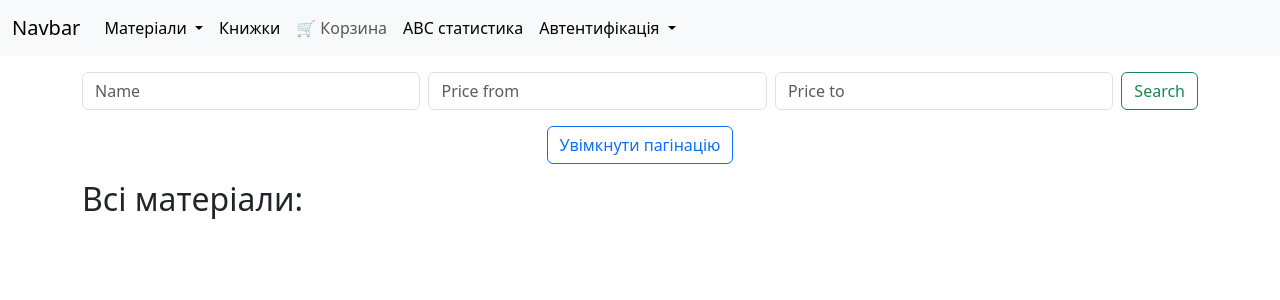
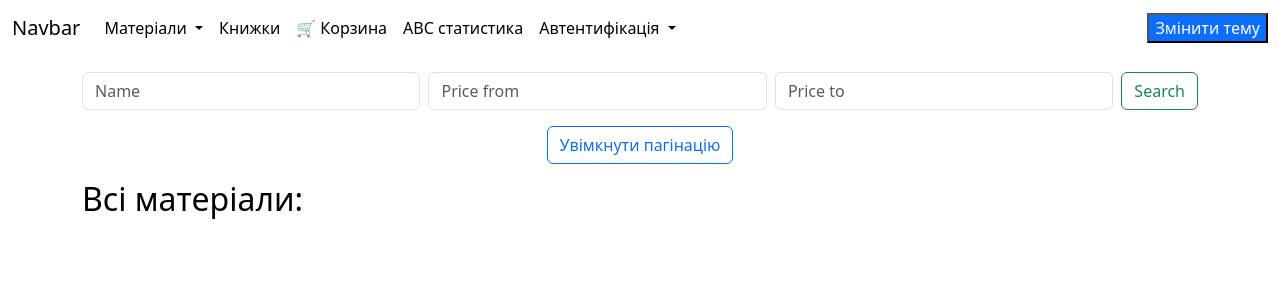
Before and after one commit to rifemane5328/Django_practice, a Django app: template src/inventory/templates/inventory/get_materials.html in a window 1280 px wide. Shown: the top 300 px of the page. Run offline with Django 5.2, Linux system fonts and the light colour scheme; the template is opened without the code that fills it, so the values that code supplies are empty; parts of the project's set-up code (start-up, migrations or seed data) failed here and were passed over.

Commit message:
feat(frontend): Added button for changing theme and some logics for better viewing pages

```diff
--- a/src/inventory/api_views.py
+++ b/src/inventory/api_views.py
@@ -38,8 +38,6 @@ class BasketListAPI(generics.ListAPIView):
 class GoogleLoginView(APIView):
     def get(self, request):
         redirect_uri = 'http://localhost:8000/api/auth/google/callback/'
-        print(redirect_uri)
-        print(request.session.items())
         return oauth.google.authorize_redirect(request, redirect_uri)
 
 
--- a/src/inventory/templates/inventory/materials_list.html
+++ b/src/inventory/templates/inventory/materials_list.html
@@ -1,10 +1,10 @@
 <ul>
     {% for m in materials %}
-    <li>
+    <li class="fade-in">
         <a href="{% url 'inventory:get_material_by_id' m.id %}">{{m.name}}</a><p> - {{m.unit_price}} за {{m.unit}}</p>
+        <div class="text-center">
+            <a class="btn btn-outline-primary mt-auto" href="add-basket/{{m.id}}">Додати в корзину</a>
+        </div>
     </li>
-    <div class="text-center">
-        <a class="btn btn-outline-primary mt-auto" href="add-basket/{{m.id}}">Додати в корзину</a>
-    </div>
     {% endfor %}
 </ul>
--- /dev/null
+++ b/src/static/css/main.css
@@ -0,0 +1,23 @@
+.fade-in {
+    opacity: 0;
+    transform: translateY(10px);
+    transition: opacity 0.6s ease, transform 0.6s ease;
+}
+
+.fade-in.show {
+    opacity: 1;
+    transform: translateY(0); /* returns to initial state */
+}
+
+.btn {
+    transition: transform 0.15s ease, box-shadow 0.15s ease;
+}
+
+.btn:hover {
+    transform: translateY(-2px);
+    box-shadow: 0 4px 10px rgba(0,0,0,.15);
+}
+
+.btn:active {
+    transform: scale(0.97);
+}
--- /dev/null
+++ b/src/static/css/theme.css
@@ -0,0 +1,56 @@
+:root {
+    --bg: #ffffff;
+    --fg: #000000;
+    --nav-bg: #ffffff;
+    --nav-fg: #000000;
+    --theme-btn-bg: #0D6EFD;
+    --theme-btn-fg: #ffffff;
+}
+
+
+body[data-theme="light"] {
+    --bg: #ffffff;
+    --fg: #000000;
+    --nav-bg: #ffffff;
+    --nav-fg: #000000;
+    --theme-btn-bg: #0D6EFD;
+    --theme-btn-fg: #ffffff;
+}
+
+
+body[data-theme="dark"] {
+    --bg: #121212;
+    --fg: #eaeaea;
+    --nav-bg: #000000;
+    --nav-fg: #ffffff;
+    --theme-btn-bg: #4dabf7;
+    --theme-btn-fg: #000000;
+}
+
+
+body {
+    background: var(--bg);
+    color: var(--fg);
+}
+
+
+.theme-nav {
+    background: var(--nav-bg);
+
+    --bs-navbar-color: var(--nav-fg);
+    --bs-navbar-hover-color: var(--nav-fg);
+    --bs-navbar-brand-color: var(--nav-fg);
+    --bs-navbar-brand-hover-color: var(--nav-fg);
+    --bs-navbar-toggler-icon-bg: var(--nav-fg);
+
+    --bs-dropdown-bg: var(--nav-bg);
+    --bs-dropdown-link-color: var(--nav-fg);
+    --bs-navbar-link-hover-color: var(--nav-fg)
+}
+
+
+.theme-btn {
+    background: var(--theme-btn-bg);
+    color: var(--theme-btn-fg);
+    transition: background 0.3s, color 0.3s;
+}
--- /dev/null
+++ b/src/static/js/main.js
@@ -0,0 +1,33 @@
+document.addEventListener("DOMContentLoaded", () => {
+
+    // smooth page rendering
+    document.body.classList.add("fade-in");
+    setTimeout(() => {
+        document.body.classList.add("show");
+    }, 100);
+
+    // backlight when changing material's quantity +/-
+    document.querySelectorAll("a[href*='inc'], a[href*='dec']").forEach(btn => { // all <a> with href="inc" or "dec"
+        btn.addEventListener("click", () => {
+            const row = btn.closest("tr");
+            if (!row) return;
+
+            row.classList.add("table-info");
+            setTimeout(() => {
+                row.classList.remove("table-info");
+            }, 600);
+
+        });
+    });
+
+    const observer = new IntersectionObserver(entries => { // when an entry appears in user's view
+        entries.forEach(entry => {
+            if (entry.isIntersecting) {
+                entry.target.classList.add("show");
+            } else {
+                entry.target.classList.remove("show");
+            }
+        });
+    });
+    document.querySelectorAll(".fade-in").forEach(el => observer.observe(el));
+});
--- /dev/null
+++ b/src/static/js/theme.js
@@ -0,0 +1,8 @@
+const toggleBtn = document.getElementById("themeToggle");
+const navbar = document.querySelector(".theme-nav")
+
+toggleBtn.addEventListener("click", () => {
+    const isDark = document.body.dataset.theme === 'dark';
+    document.body.dataset.theme = isDark ? "light" : "dark";
+    navbar.setAttribute('data-bs-theme', isDark ? "light" : "dark");
+});
--- a/src/stocks/settings.py
+++ b/src/stocks/settings.py
@@ -135,8 +135,8 @@ USE_TZ = True
 # Static files (CSS, JavaScript, Images)
 # https://docs.djangoproject.com/en/5.2/howto/static-files/
 
-STATIC_URL = 'static/'
-STATICFILED_DIR = [
+STATIC_URL = '/static/'
+STATICFILES_DIRS = [
     BASE_DIR / "static"
 ]
 STATIC_ROOT = BASE_DIR / "staticfiles"
@@ -155,7 +155,7 @@ LOGIN_URL = 'auth:login'
 LOGIN_REDIRECT_URL = 'auth:profile_view'
 LOGOUT_REDIRECT_URL = 'home'
 
-SESSION_COOKIE_AGE = 480
+SESSION_COOKIE_AGE = 5000
 # session does not close after closing the browser
 SESSION_EXPIRE_AT_BROWSER_CLOSE = False
 # allows using cookies on top-level navigation, protects against CSRF; safe crossings
--- a/src/templates/base.html
+++ b/src/templates/base.html
@@ -1,5 +1,7 @@
 <!DOCTYPE html>
 <html lang="en">
+
+{% load static %}
 <head>
     <meta charset="UTF-8">
     <title>{% block title %}My Site{% endblock %}</title>
@@ -7,10 +9,13 @@
     rel="stylesheet"
     integrity="sha384-QWTKZyjpPEjISv5WaRU9OFeRpok6YctnYmDr5pNlyT2bRjXh0JMhjY6hW+ALEwIH"
     crossorigin="anonymous">
+
+    <link rel="stylesheet" href="{% static 'css/main.css' %}">
+    <link rel="stylesheet" href="{% static 'css/theme.css' %}">
 </head>
-<body>
-<nav class="navbar navbar-expand-lg bg-body-tertiary">
-  <div class="container-fluid">
+<body data-theme="light">
+<nav class="navbar navbar-expand-lg theme-nav" data-theme="light">
+  <div class="container-fluid fade-in">
     <a class="navbar-brand" href="{% url 'home' %}">Navbar</a>
     <button class="navbar-toggler" type="button" data-bs-toggle="collapse" data-bs-target="#navbarSupportedContent" aria-controls="navbarSupportedContent" aria-expanded="false" aria-label="Toggle navigation">
       <span class="navbar-toggler-icon"></span>
@@ -20,7 +25,7 @@
       <ul class="navbar-nav me-auto mb-2 mb-lg-0"> <!--Navigation-->
 
         <li class="nav-item dropdown active">
-          <a class="nav-link active dropdown-toggle" href="#" role="button" data-bs-toggle="dropdown" aria-expanded="false">
+          <a class="nav-link active dropdown-toggle theme-nav" href="#" role="button" data-bs-toggle="dropdown" aria-expanded="false" data-theme="light">
             Матеріали
           </a>
           <ul class="dropdown-menu">
@@ -57,6 +62,7 @@
         <button type="submit" class="dropdown-item text-danger ms-3">Вийти</button>
       </form>
       {% endif %}
+      <button id="themeToggle" type="button" class="theme-btn">Змінити тему</button>
     </div>
   </div>
 </nav>
@@ -83,5 +89,7 @@
     integrity="sha384-YvpcrYf0tY3lHB60NNkmXc5s9fDVZLESaAA55NDzOxhy9GkcIdslK1eN7N6jIeHz"
     crossorigin="anonymous">
 </script>
+<script src="{% static 'js/main.js' %}" defer></script>
+<script src="{% static 'js/theme.js' %}" defer></script>
 </body>
 </html>
```
